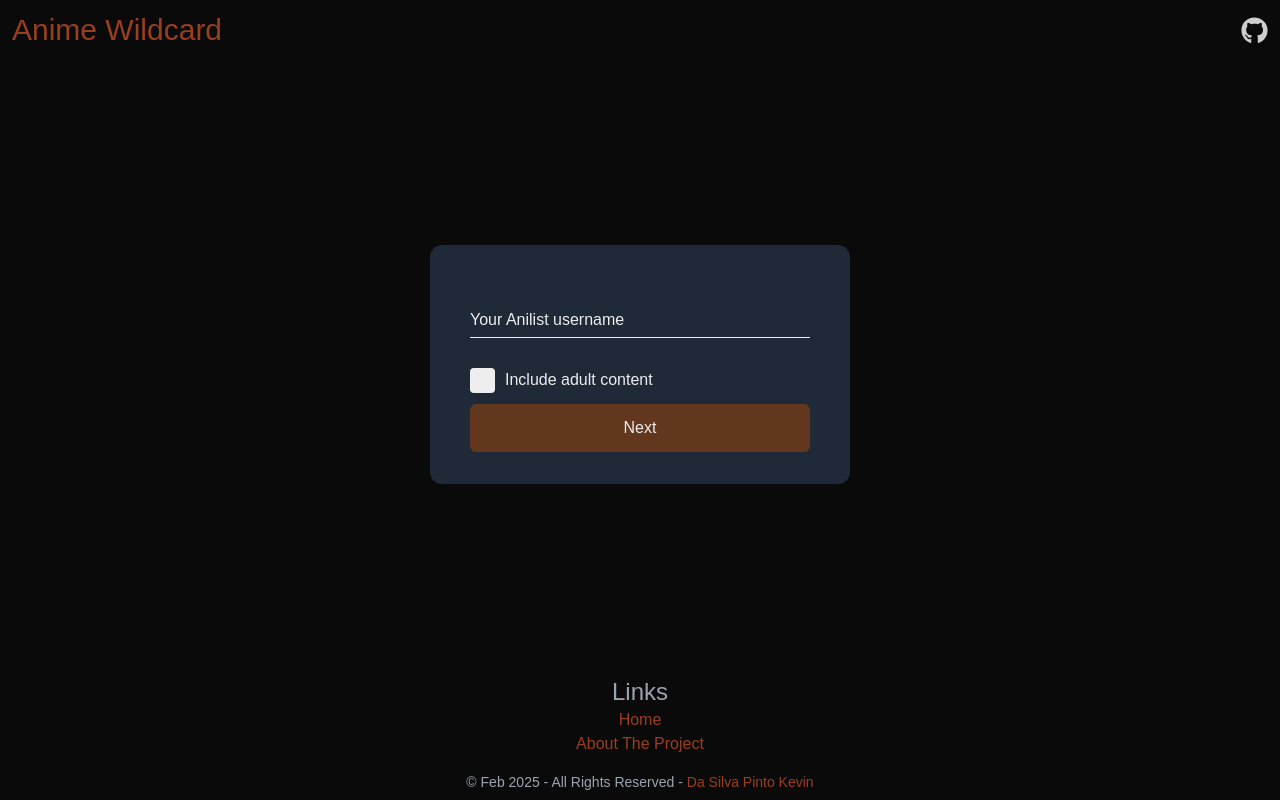
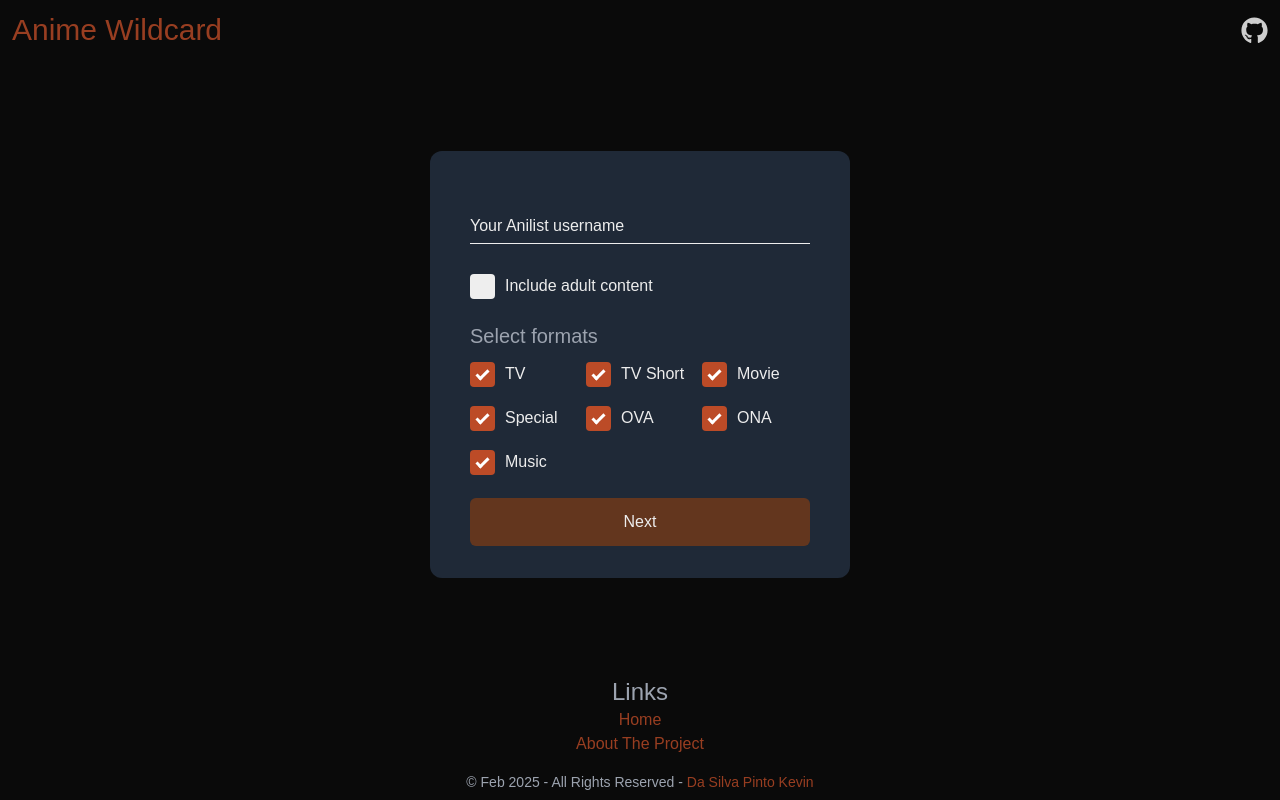
Before and after one commit to NamelessProj/Anime-Wildcard-Next, a Next.js app: page / in a window 1280 px wide. Built offline with nearby package versions, Linux system fonts and the light colour scheme.

Commit message:
Displaying a checkbox for user so they can checked which format they want

```diff
--- a/src/components/UserForm.js
+++ b/src/components/UserForm.js
@@ -1,7 +1,8 @@
 import TextInput from "@/components/TextInput";
 import Checkbox from "@/components/Checkbox";
+import FormatCheckbox from "@/components/FormatCheckbox";
 
-const UserForm = ({username, setUsername, getAdultContent, setGetAdultContent, handleNext, error}) => {
+const UserForm = ({username, setUsername, getAdultContent, setGetAdultContent, allFormats, handleNext, handleCheckChange, error}) => {
     return (
         <main className="flex justify-center items-center">
             <div className="card w-[min(100%,420px)] bg-gray-800 rounded-xl px-10 pt-12 pb-8">
@@ -27,6 +28,20 @@ const UserForm = ({username, setUsername, getAdultContent, setGetAdultContent, h
                         id="getAdultContent"
                         label="Include adult content"
                     />
+                    <div className="my-3 w-full">
+                        <h3 className="text-xl font-medium text-gray-400 mb-3">
+                            Select formats
+                        </h3>
+                        <div className="grid grid-cols-[repeat(auto-fit,minmax(105px,1fr))] gap-2">
+                            {allFormats.map((format) => (
+                                <FormatCheckbox
+                                    key={format.value}
+                                    format={format}
+                                    onChange={handleCheckChange}
+                                />
+                            ))}
+                        </div>
+                    </div>
                     <button
                         type="button"
                         onClick={handleNext}
```
